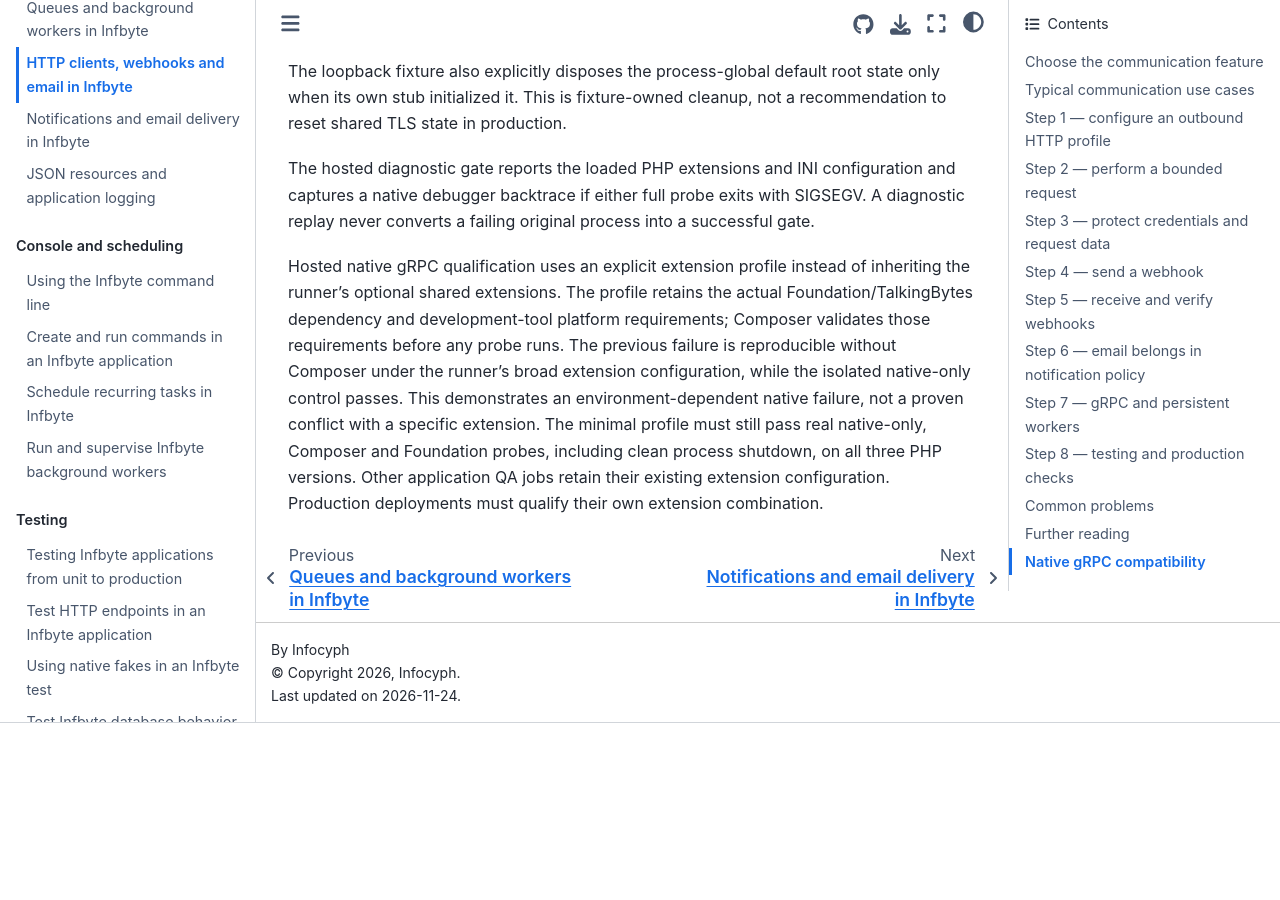
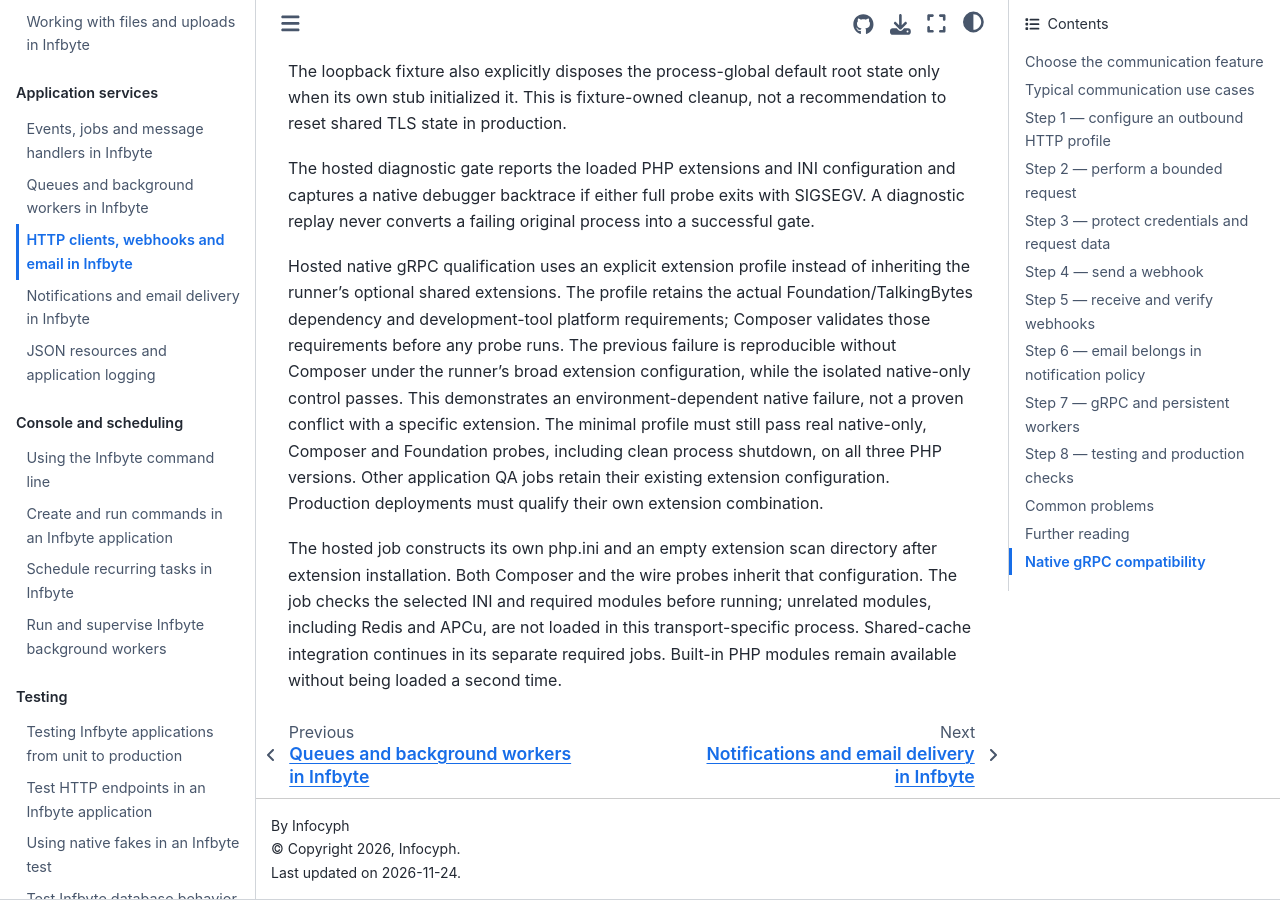
Before and after one commit to infocyph/Foundation, a Sphinx documentation site: the page built from docs/services/communication.rst, in a window 1280 px wide and 900 px high, scrolled down 5337 px. Built offline with Sphinx 7.4.7 and the Sphinx Book theme 1.1.4, drawn with Linux system fonts in a browser that asks for light colours; before the commit the page ends 6060 px from its top, so only the background shows below that.

Commit message:
ci(grpc): construct private PHP INI and disable runner extension scans

```diff
--- a/docs/services/communication.rst
+++ b/docs/services/communication.rst
@@ -300,3 +300,11 @@ pass real native-only, Composer and Foundation probes, including clean
 process shutdown, on all three PHP versions. Other application QA jobs
 retain their existing extension configuration. Production deployments must
 qualify their own extension combination.
+
+The hosted job constructs its own php.ini and an empty extension scan
+directory after extension installation. Both Composer and the wire probes
+inherit that configuration. The job checks the selected INI and required
+modules before running; unrelated modules, including Redis and APCu, are
+not loaded in this transport-specific process. Shared-cache integration
+continues in its separate required jobs. Built-in PHP modules remain
+available without being loaded a second time.
```
Also changed, not shown: docs/plans/foundation-risk-engine-handoff-plan.md (+4 -0 lines), 2 other files.
